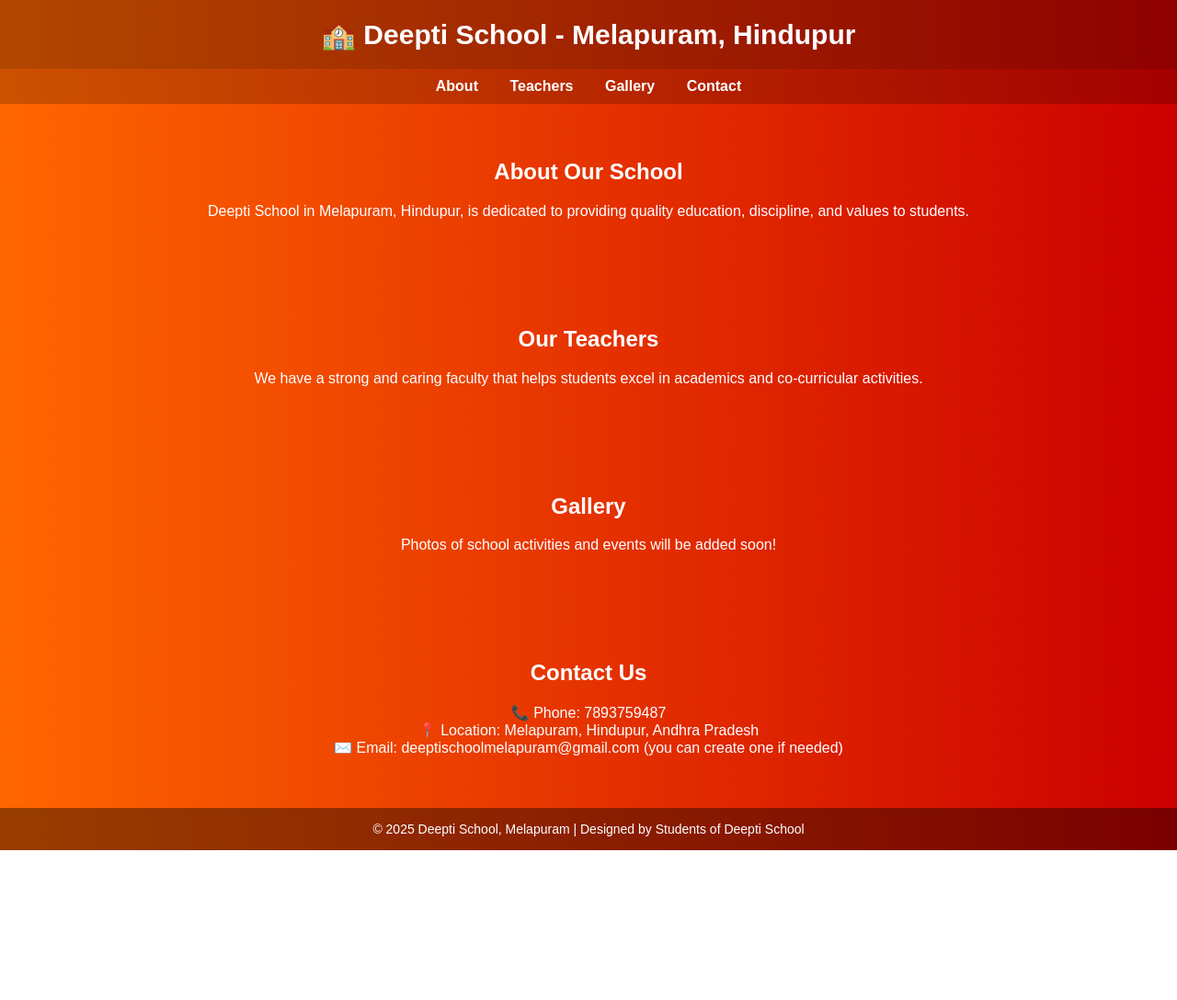
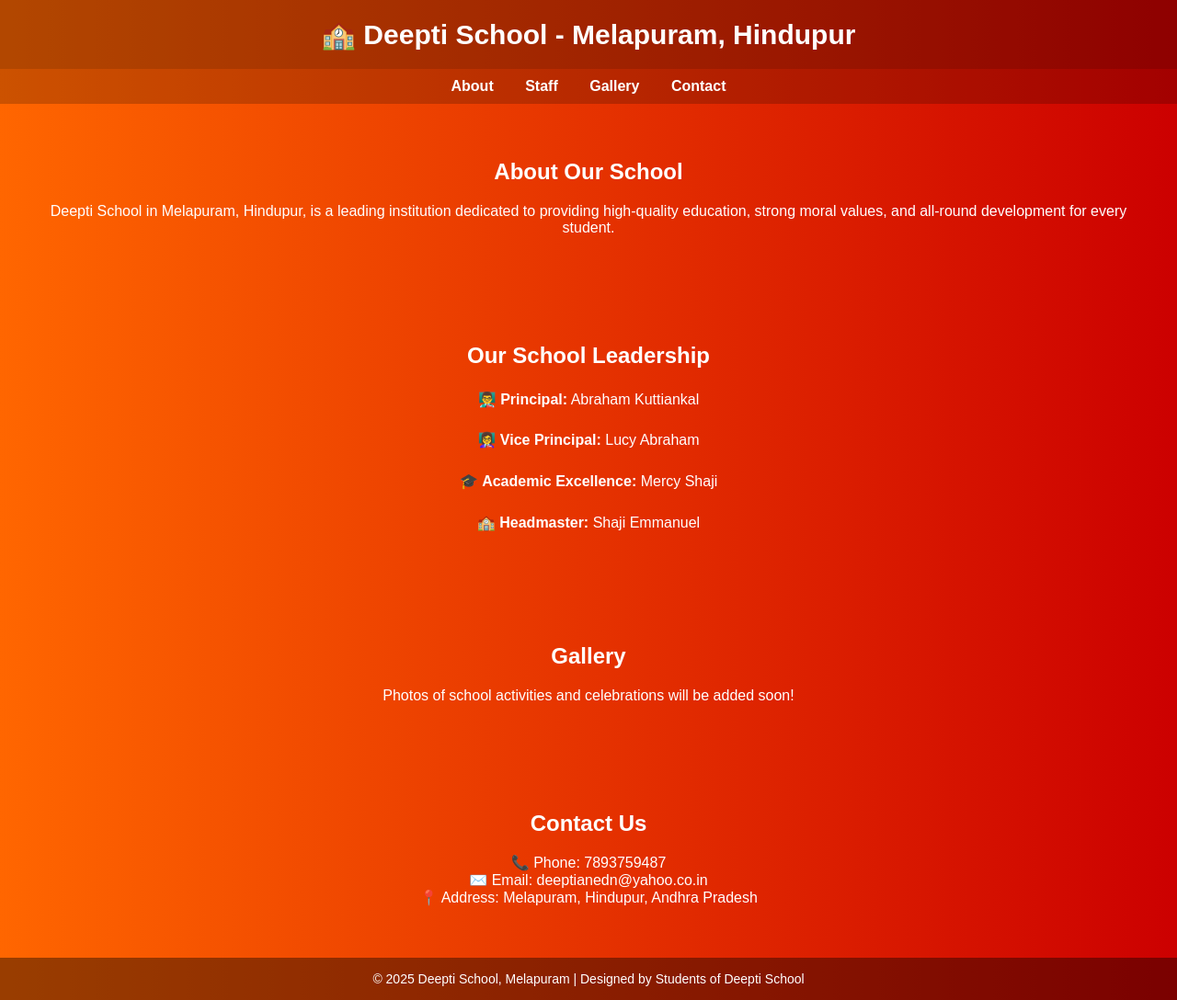
Before and after one commit to GunaDevCodes/deeptischool, a plain HTML site: page index.html in a window 1280 px wide. Shown: the whole page at 92% size. Before the commit the page ends 925 px from the top, so only its background shows below. Drawn offline with Linux system fonts and the light colour scheme.

Commit message:
Update staff section and improve school description

```diff
--- a/index.html
+++ b/index.html
@@ -40,6 +40,9 @@
       padding: 15px;
       font-size: 14px;
     }
+    .staff {
+      line-height: 1.8;
+    }
   </style>
 </head>
 <body>
@@ -47,31 +50,36 @@
 
   <nav>
     <a href="#about">About</a>
-    <a href="#teachers">Teachers</a>
+    <a href="#staff">Staff</a>
     <a href="#gallery">Gallery</a>
     <a href="#contact">Contact</a>
   </nav>
 
   <section id="about">
     <h2>About Our School</h2>
-    <p>Deepti School in Melapuram, Hindupur, is dedicated to providing quality education, discipline, and values to students.</p>
+    <p>Deepti School in Melapuram, Hindupur, is a leading institution dedicated to providing high-quality education, strong moral values, and all-round development for every student.</p>
   </section>
 
-  <section id="teachers">
-    <h2>Our Teachers</h2>
-    <p>We have a strong and caring faculty that helps students excel in academics and co-curricular activities.</p>
+  <section id="staff">
+    <h2>Our School Leadership</h2>
+    <div class="staff">
+      <p>👨‍🏫 <strong>Principal:</strong> Abraham Kuttiankal</p>
+      <p>👩‍🏫 <strong>Vice Principal:</strong> Lucy Abraham</p>
+      <p>🎓 <strong>Academic Excellence:</strong> Mercy Shaji</p>
+      <p>🏫 <strong>Headmaster:</strong> Shaji Emmanuel</p>
+    </div>
   </section>
 
   <section id="gallery">
     <h2>Gallery</h2>
-    <p>Photos of school activities and events will be added soon!</p>
+    <p>Photos of school activities and celebrations will be added soon!</p>
   </section>
 
   <section id="contact">
     <h2>Contact Us</h2>
     <p>📞 Phone: 7893759487<br>
-       📍 Location: Melapuram, Hindupur, Andhra Pradesh<br>
-       ✉️ Email: deeptischoolmelapuram@gmail.com (you can create one if needed)
+       ✉️ Email: deeptianedn@yahoo.co.in<br>
+       📍 Address: Melapuram, Hindupur, Andhra Pradesh
     </p>
   </section>
 
@@ -79,4 +87,4 @@
     © 2025 Deepti School, Melapuram | Designed by Students of Deepti School
   </footer>
 </body>
-    </html>
+</html>
```
